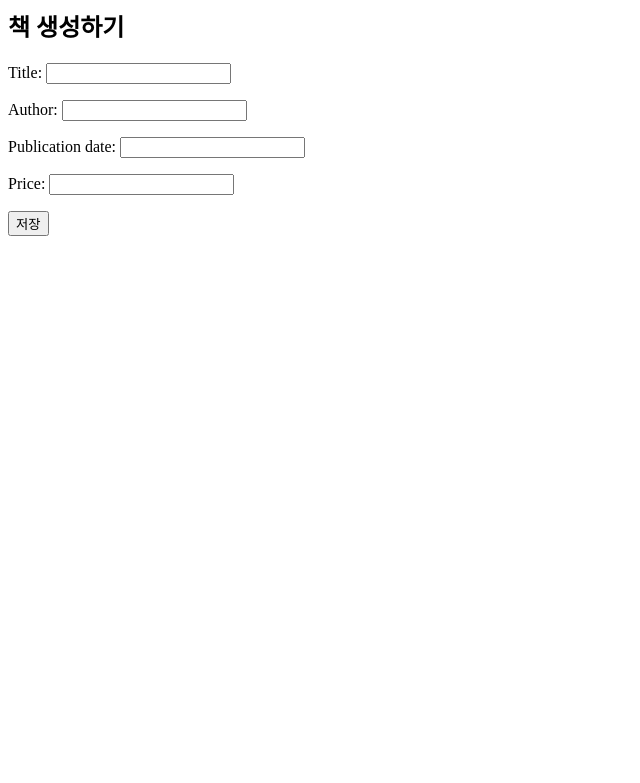
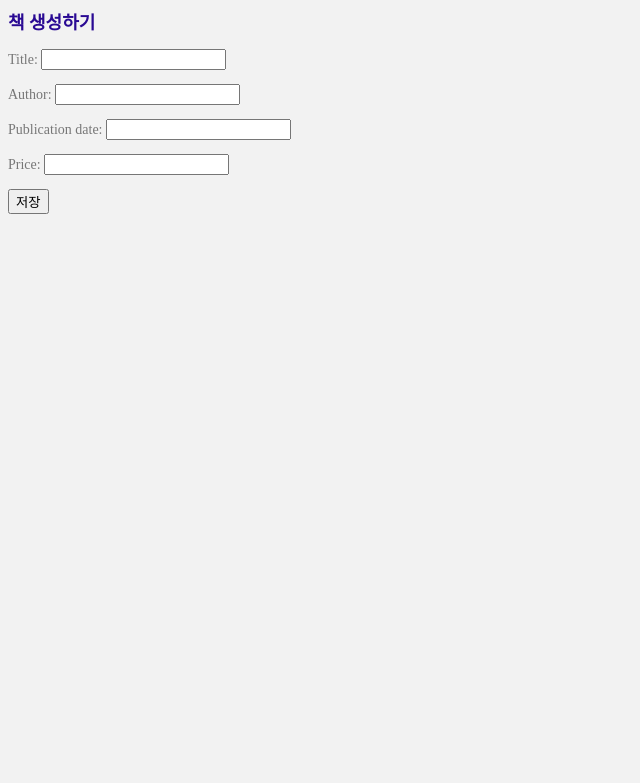
Before and after one commit to eunbin55/Fine-Tuning-Chatbot, a Django app: page /fine_tuning_chatbot/create/ in a window 1280 px wide. Shown: the top 783 px of the page, without its empty margins (0-640 px from the left). Run offline with Django 4.2, Linux system fonts and the light colour scheme.

Commit message:
[DEV] static file

```diff
--- a/backend/backend/settings.py
+++ b/backend/backend/settings.py
@@ -122,6 +122,11 @@ USE_TZ = True
 # https://docs.djangoproject.com/en/4.2/howto/static-files/
 
 STATIC_URL = 'static/'
+STATIC_ROOT = os.path.join(BASE_DIR,  'staticfiles')
+STATICFILES_DIRS =[ BASE_DIR / 'static',]
+
+MEDIA_URL = 'media/'
+MEDIA_ROOT = os.path.join(BASE_DIR, 'media')
 
 # Default primary key field type
 # https://docs.djangoproject.com/en/4.2/ref/settings/#default-auto-field
--- a/backend/backend/urls.py
+++ b/backend/backend/urls.py
@@ -16,9 +16,11 @@ Including another URLconf
 """
 from django.contrib import admin
 from django.urls import path, include
+from django.conf import settings
+from django.conf.urls.static import static
 
 urlpatterns = [
     path('admin/', admin.site.urls),
     path('fine_tuning_chatbot/', include('fine_tuning_chatbot.urls')),
 
-]
+] + static(settings.MEDIA_URL, document_root=settings.MEDIA_ROOT)
--- a/backend/fine_tuning_chatbot/templates/fine_tuning_chatbot/book_list.html
+++ b/backend/fine_tuning_chatbot/templates/fine_tuning_chatbot/book_list.html
@@ -1,3 +1,6 @@
+{% load static %}
+<link rel="stylesheet" type="text/css" href="{% static 'css/style.css' %}" />
+
 <h2>책 목록</h2>
 <ul>
   {% for book in books %}
--- a/backend/fine_tuning_chatbot/templates/fine_tuning_chatbot/create_book.html
+++ b/backend/fine_tuning_chatbot/templates/fine_tuning_chatbot/create_book.html
@@ -1,3 +1,6 @@
+{% load static %}
+<link rel="stylesheet" type="text/css" href="{% static 'css/style.css' %}" />
+
 <h2>책 생성하기</h2>
 <form method="post">
   {% csrf_token %} {{ form.as_p }}
--- /dev/null
+++ b/backend/static/css/style.css
@@ -0,0 +1,20 @@
+/* static/css/style.css */
+
+body {
+  background-color: #f2f2f2;
+}
+
+h1 {
+  color: #333;
+  font-size: 24px;
+}
+
+h2 {
+  color: #290993;
+  font-size: 18px;
+}
+
+p {
+  color: #777777;
+  font-size: 14px;
+}
```
Also changed, not shown: backend/db.sqlite3.
